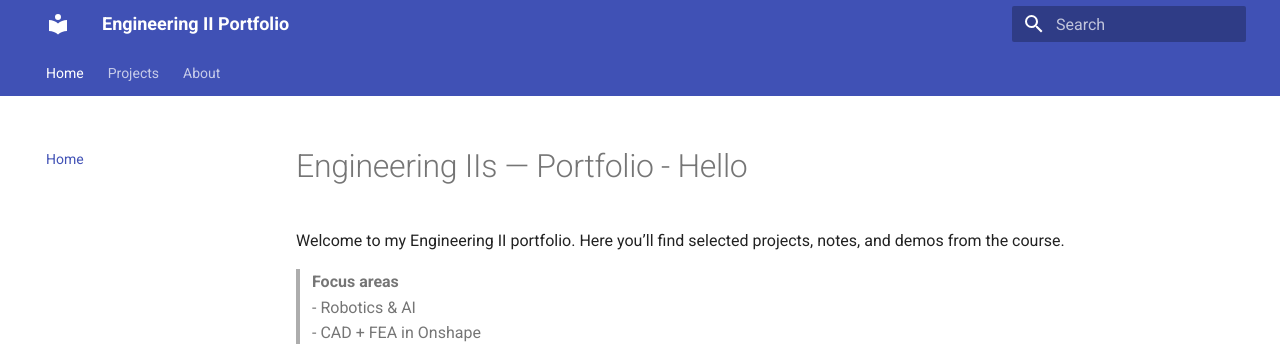
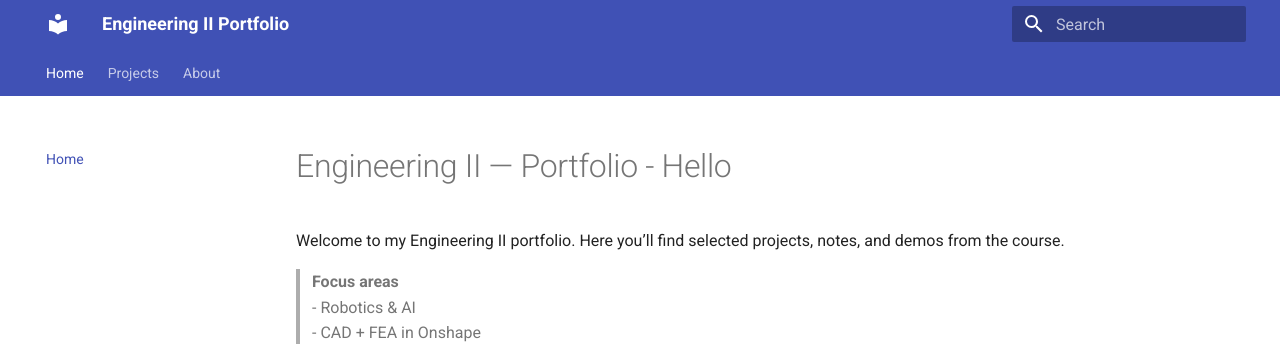
Before and after one commit to decherd/eng2_portfolio, an MkDocs documentation site: the page built from docs/index.md, in a window 1280 px wide. Shown: the top 344 px of the page. Built offline with MkDocs 1.6.1 and Material for MkDocs 9.7.7, drawn with Linux system fonts in a browser that asks for light colours.

Commit message:
Fixed title

```diff
--- a/docs/index.md
+++ b/docs/index.md
@@ -1,4 +1,4 @@
-# Engineering IIs — Portfolio - Hello
+# Engineering II — Portfolio - Hello
 
 Welcome to my Engineering II portfolio. Here you’ll find selected projects, notes, and demos from the course.
 
```
